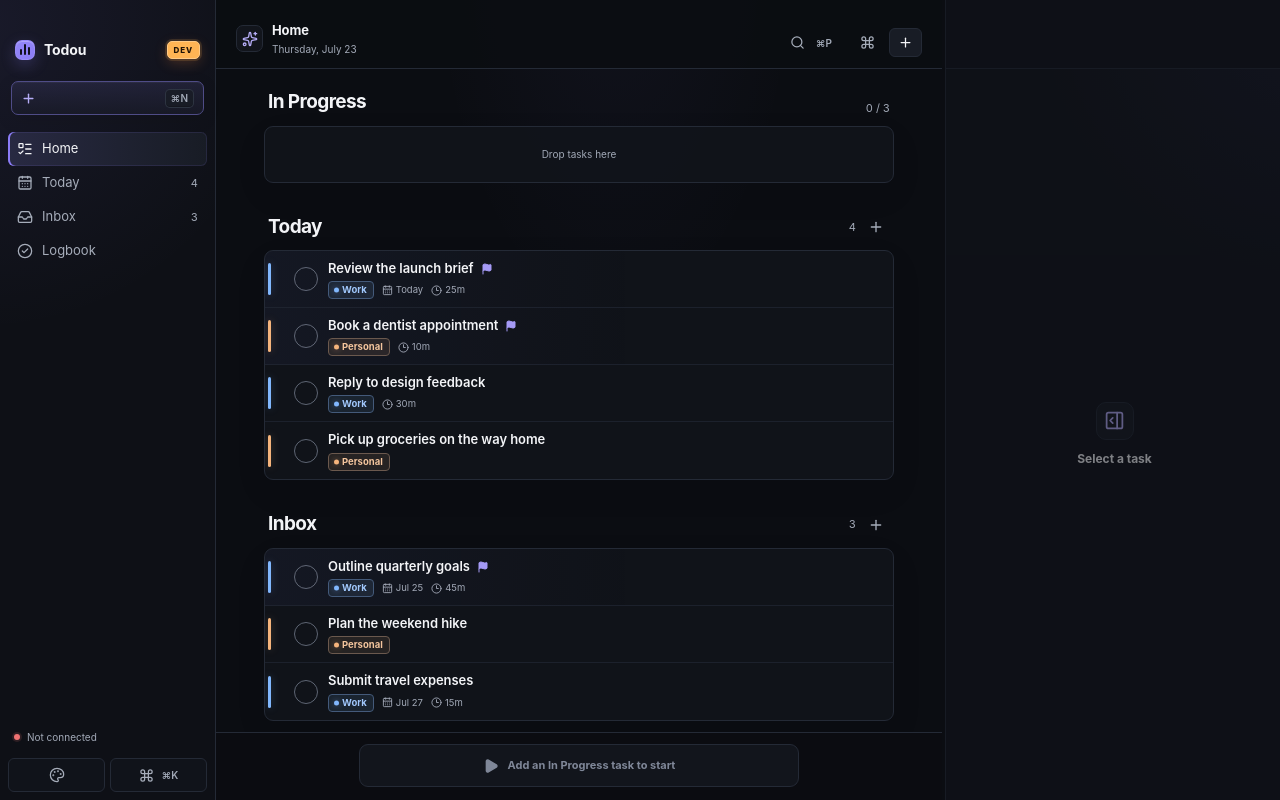
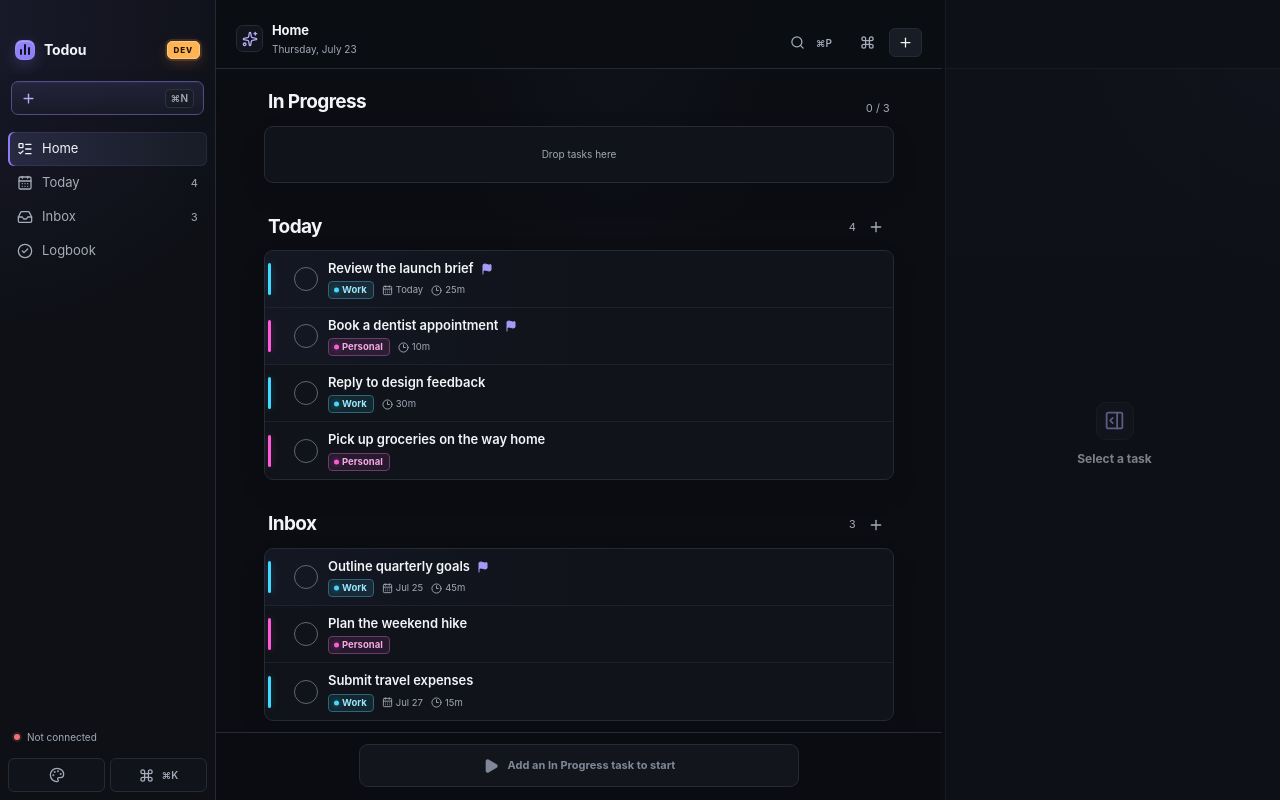
Before and after one commit to JhaAman/todou, a React (Vite) app: page / in a window 1280 px wide. Built offline with nearby package versions, Linux system fonts and the light colour scheme; no server answers.

Commit message:
fix(theme): distinguish work and personal colors

```diff
--- a/src/styles.css
+++ b/src/styles.css
@@ -26,10 +26,10 @@
   --shadow: #00000073;
   --text-strong: var(--text);
   --text-meta: color-mix(in srgb, var(--text-secondary) 90%, var(--text-muted));
-  --area-work-mark: color-mix(in srgb, var(--blue) 80%, var(--text));
-  --area-personal-mark: color-mix(in srgb, var(--orange) 80%, var(--text));
-  --area-work-fg: color-mix(in srgb, var(--blue) 58%, var(--text));
-  --area-personal-fg: color-mix(in srgb, var(--orange) 58%, var(--text));
+  --area-work-mark: #41d9ff;
+  --area-personal-mark: #ff5bd8;
+  --area-work-fg: color-mix(in srgb, var(--area-work-mark) 50%, var(--text));
+  --area-personal-fg: color-mix(in srgb, var(--area-personal-mark) 50%, var(--text));
   --accent-fg: color-mix(in srgb, var(--accent) 60%, var(--text));
   --danger-fg: color-mix(in srgb, var(--danger) 45%, var(--text));
   --focus-ring: #ffffff;
```
